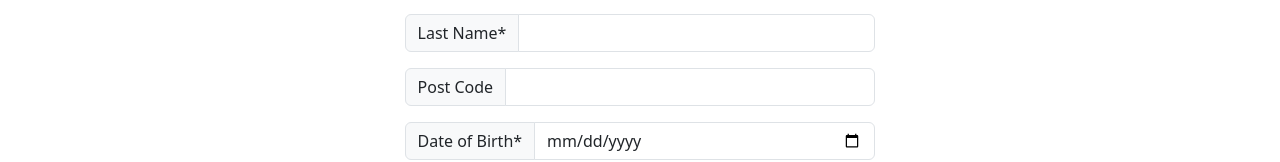
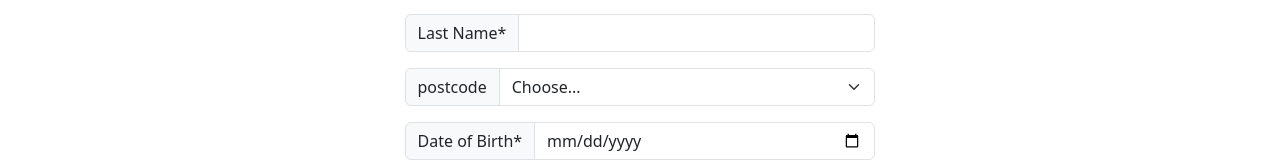
Before and after one commit to Ola-rotimi/cast-a-vote, a React (Vite) app: page /register in a window 1280 px wide. Shown: the part 230-392 px from the top of the page. Built offline with nearby package versions, Linux system fonts and the light colour scheme.

Commit message:
cast-vote page added and register page updated

```diff
--- a/src/App.jsx
+++ b/src/App.jsx
@@ -4,14 +4,16 @@ import Navbar from "./components/navbar.components/navbar.components.jsx";
 import Home from "./pages/home.pages/home.pages.jsx";
 import Register from "./pages/register.pages/register.pages.jsx";
 import Login from "./pages/login.pages/login.pages.jsx";
+import CastVote from "./pages/cast-vote.pages/cast-vote.pages.jsx";
+import Dashboard from "./pages/dashboard.pages/dashboard.pages.jsx";
 
 const App = () => {
   return (
     <Routes>
       <Route path="/" element={<Navbar />}>
         <Route index element={<Home />} />
-        <Route path="dashboard" element={<h1>Dashboard</h1>} />
-        <Route path="cast-vote" element={<h1>Cast Your Vote</h1>} />
+        <Route path="dashboard" element={<Dashboard />} />
+        <Route path="cast-vote" element={<CastVote />} />
         <Route path="register" element={<Register />} />
         <Route path="login" element={<Login />} />
       </Route>
--- a/src/components/card.components/card.components.jsx
+++ b/src/components/card.components/card.components.jsx
@@ -1,3 +1,4 @@
+/* eslint-disable react/prop-types */
 import { Link } from "react-router-dom";
 
 const Card = ({ candidate }) => {
@@ -17,8 +18,8 @@ const Card = ({ candidate }) => {
           <h5 className="card-title">{name}</h5>
           <p className="card-text">{party}</p>
           <p className="card-text">{brief}</p>
-          <Link to="/manifesto" className="btn btn-primary">
-            Full Manifesto
+          <Link to="/cast-vote" className="btn btn-primary">
+            Vote Here
           </Link>
         </div>
       </div>
--- /dev/null
+++ b/src/pages/cast-vote.pages/cast-vote.pages.jsx
@@ -0,0 +1,131 @@
+import { useState, useRef } from "react";
+
+import Bami from "../../assets/images/Bami.png";
+import Bart from "../../assets/images/Bart.png";
+
+const candidateForm = {
+  name: "",
+};
+
+const CastVote = () => {
+  const [candidate, setCandidate] = useState(candidateForm);
+  const [voted, setVoted] = useState(false);
+  const [votedCandidate, setVotedCandidate] = useState("");
+  const [selectCandidate, setSelectCandidate] = useState(true);
+
+  const topRef = useRef(null);
+
+  const handleChange = (e) => {
+    const { name, value } = e.target;
+    setCandidate({ ...candidate, [name]: value });
+  };
+
+  const handleSubmit = (e) => {
+    e.preventDefault();
+    topRef.current.scrollIntoView({ behavior: "smooth" });
+    if (candidate.name === "") {
+      setSelectCandidate(false);
+      return;
+    } else {
+      setVoted(true);
+      setVotedCandidate(candidate.name);
+      setSelectCandidate(true);
+    }
+  };
+
+  return (
+    <div className="d-grid my-3" ref={topRef}>
+      <h1 className="text-center">Cast Your Vote</h1>
+      <h6 className="text-center">You can only vote ONCE, VOTE WISELY!</h6>
+      <hr />
+
+      <h3 className="text-center">Candidates</h3>
+      <hr />
+      <p className="text-center">Select a Candidate</p>
+      {voted ? (
+        <div
+          className="alert alert-success alert-dismissible fade show"
+          role="alert"
+        >
+          <strong>You have voted for {votedCandidate}</strong>
+          <button
+            type="button"
+            className="btn-close"
+            data-bs-dismiss="alert"
+            aria-label="Close"
+          ></button>
+        </div>
+      ) : selectCandidate ? (
+        ""
+      ) : (
+        <div
+          className="alert alert-danger alert-dismissible fade show"
+          role="alert"
+        >
+          <strong>Please select a candidate</strong>
+          <button
+            type="button"
+            className="btn-close"
+            data-bs-dismiss="alert"
+            aria-label="Close"
+          ></button>
+        </div>
+      )}
+      <hr />
+      <div className="form-check m-5 align-middle">
+        <input
+          className="form-check-input align-middle"
+          type="radio"
+          name="name"
+          id="flexRadioDefault1"
+          onClick={handleChange}
+          value="Bami Peterson"
+        />
+        <label className="form-check-label" htmlFor="flexRadioDefault1">
+          <img
+            className="img-fluid mx-3 rounded align-middle cropped-image"
+            width="200"
+            height="200"
+            src={Bami}
+            alt="Bami"
+          />
+          Bami Peterson
+        </label>
+      </div>
+      <div className="form-check m-5">
+        <input
+          className="form-check-input "
+          type="radio"
+          name="name"
+          id="flexRadioDefault2"
+          onClick={handleChange}
+          value="Bart Kernel"
+        />
+        <label className="form-check-label" htmlFor="flexRadioDefault2">
+          <img
+            className="img-fluid mx-3 rounded align-middle cropped-image"
+            width="200"
+            height="200"
+            src={Bart}
+            alt="Bart"
+          />
+          Bart Kernel
+        </label>
+      </div>
+      <hr />
+      <div className="d-flex justify-content-center">
+        {voted ? (
+          <button type="submit" className="btn btn-dark" disabled>
+            Cast Vote
+          </button>
+        ) : (
+          <button type="submit" className="btn btn-dark" onClick={handleSubmit}>
+            Cast Vote
+          </button>
+        )}
+      </div>
+    </div>
+  );
+};
+
+export default CastVote;
--- /dev/null
+++ b/src/pages/dashboard.pages/dashboard.pages.jsx
@@ -0,0 +1,9 @@
+const Dashboard = () => {
+    return (
+        <div className="d-flex justify-content-center my-3">
+            <h1>Dashboard</h1>
+        </div>
+    );
+}
+
+export default Dashboard
--- a/src/pages/register.pages/register.pages.jsx
+++ b/src/pages/register.pages/register.pages.jsx
@@ -2,6 +2,7 @@ import { useState } from "react";
 import { Link, useNavigate } from "react-router-dom";
 
 import FormInput from "../../components/form-inputs.components/form-inputs.components";
+import regions from "../../region";
 
 const defaultFormfields = {
   firstName: "",
@@ -63,7 +64,6 @@ const Register = () => {
       setIsPasswordValid(true);
     }
     const dateOfBirth = new Date(dob).toISOString().split("T")[0];
-    console.log(dateOfBirth);
 
     if (password !== confirmPassword) {
       setIsPasswordCorrect(false);
@@ -100,8 +100,8 @@ const Register = () => {
               console.log(res);
             }
           })
-          .catch((error) => {
-            console.error(error.message);
+          .catch((errors) => {
+            console.error(errors.message);
           });
       } catch (error) {
         console.error(error.message);
@@ -138,7 +138,7 @@ const Register = () => {
           </div>
         ) : isRegisterFailed ? (
           <div className="alert alert-danger" role="alert">
-            Registration Failed! Try Again!
+            Registration Failed, Please try again
           </div>
         ) : null
       ) : (
@@ -169,16 +169,29 @@ const Register = () => {
           value={lastName}
           autoComplete="on"
         />
-        <FormInput
-          name="postCode"
-          type="text"
-          label="Post Code"
-          htmlFor="postCode"
-          id="postCode"
-          onChange={handleChange}
-          value={postCode}
-          autoComplete="on"
-        />
+        <div className="input-group mb-3">
+          <label
+            className="input-group-text"
+            htmlFor="inputGroupSelect01"
+            id="inputGroup-sizing-default"
+          >
+            postcode
+          </label>
+          <select
+            className="form-select"
+            id="inputGroupSelect01"
+            onChange={handleChange}
+            name="postCode"
+            value={postCode}
+          >
+            <option defaultValue>Choose...</option>
+            {regions.map((region) => (
+              <option key={region.id} value={region.postcode}>
+                {region.name}
+              </option>
+            ))}
+          </select>
+        </div>
         <FormInput
           name="dob"
           type="date"
--- /dev/null
+++ b/src/region.js
@@ -0,0 +1,179 @@
+const regions = [
+  {
+    id: 1,
+    name: "London",
+    postcode: "EC1A",
+  },
+  {
+    id: 2,
+    name: "South East",
+    postcode: "RH1",
+  },
+  {
+    id: 3,
+    name: "South West",
+    postcode: "BS1",
+  },
+  {
+    id: 4,
+    name: "East of England",
+    postcode: "CB1",
+  },
+  {
+    id: 5,
+    name: "West Midlands",
+    postcode: "B1",
+  },
+  {
+    id: 6,
+    name: "East Midlands",
+    postcode: "LE1",
+  },
+  {
+    id: 7,
+    name: "Yorkshire and the Humber",
+    postcode: "YO1",
+  },
+  {
+    id: 8,
+    name: "North West",
+    postcode: "M1",
+  },
+  {
+    id: 9,
+    name: "North East",
+    postcode: "NE1",
+  },
+  {
+    id: 10,
+    name: "Borders",
+    postcode: "TD1",
+  },
+  {
+    id: 11,
+    name: "Central Belt",
+    postcode: "G1",
+  },
+  {
+    id: 12,
+    name: "Dumfries and Galloway",
+    postcode: "DG1",
+  },
+  {
+    id: 13,
+    name: "Fife",
+    postcode: "KY1",
+  },
+  {
+    id: 14,
+    name: "Grampian",
+    postcode: "AB1",
+  },
+  {
+    id: 15,
+    name: "Highlands",
+    postcode: "IV1",
+  },
+  {
+    id: 16,
+    name: "Lothian",
+    postcode: "EH1",
+  },
+  {
+    id: 17,
+    name: "Orkney Islands",
+    postcode: "KW1",
+  },
+  {
+    id: 18,
+    name: "Shetland Islands",
+    postcode: "ZE1",
+  },
+  {
+    id: 19,
+    name: "Strathclyde",
+    postcode: "G1",
+  },
+  {
+    id: 20,
+    name: "Tayside",
+    postcode: "DD1",
+  },
+  {
+    id: 21,
+    name: "Western Isles",
+    postcode: "HS1",
+  },
+  {
+    id: 22,
+    name: "North Wales",
+    postcode: "LL1",
+  },
+  {
+    id: 23,
+    name: "Mid Wales",
+    postcode: "SY1",
+  },
+  {
+    id: 24,
+    name: "South West Wales",
+    postcode: "SA1",
+  },
+  {
+    id: 25,
+    name: "South East Wales",
+    postcode: "CF1",
+  },
+  {
+    id: 26,
+    name: "Antrim and Newtownabbey",
+    postcode: "BT1",
+  },
+  {
+    id: 27,
+    name: "Armagh, Banbridge, and Craigavon",
+    postcode: "BT1",
+  },
+  {
+    id: 28,
+    name: "Belfast",
+    postcode: "BT1",
+  },
+  {
+    id: 29,
+    name: "Causeway Coast and Glens",
+    postcode: "BT1",
+  },
+  {
+    id: 30,
+    name: "Derry and Strabane",
+    postcode: "BT1",
+  },
+  {
+    id: 31,
+    name: "Fermanagh and Omagh",
+    postcode: "BT1",
+  },
+  {
+    id: 32,
+    name: "Lisburn and Castlereagh",
+    postcode: "BT1",
+  },
+  {
+    id: 33,
+    name: "Mid and East Antrim",
+    postcode: "BT1",
+  },
+  {
+    id: 34,
+    name: "Mid Ulster",
+    postcode: "BT1",
+  },
+  {
+    id: 35,
+    name: "Newry, Mourne, and Down",
+    postcode: "BT1",
+  },
+];
+
+export default regions;
```
Also changed, not shown: src/components/carousel.components/carousel.components.jsx (+4 -4 lines), src/components/vote-text.components/vote-text.components.jsx (+7 -7 lines), src/pages/login.pages/login.pages.jsx (+15 -2 lines).
